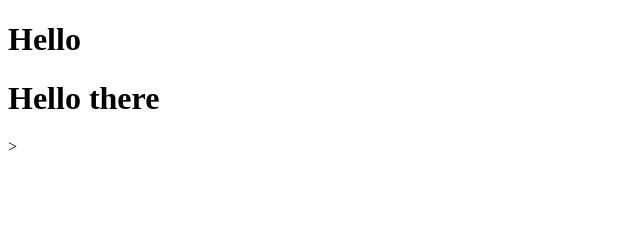
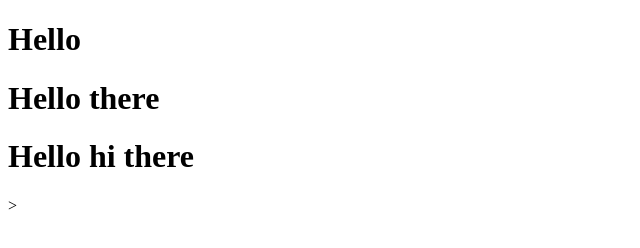
Before and after one commit to mahmud-oss/Web, a plain HTML site: page index.html in a window 1280 px wide. Shown: the whole page, without its empty margins (0-640 px from the left). Drawn offline with Linux system fonts and the light colour scheme.

Commit message:
third commit

```diff
--- a/index.html
+++ b/index.html
@@ -4,5 +4,6 @@
     <body>
         <h1>Hello</h1>
         <h1>Hello there</h1>
+        <h1>Hello hi there</h1>
     </body>
 </html>>
```
